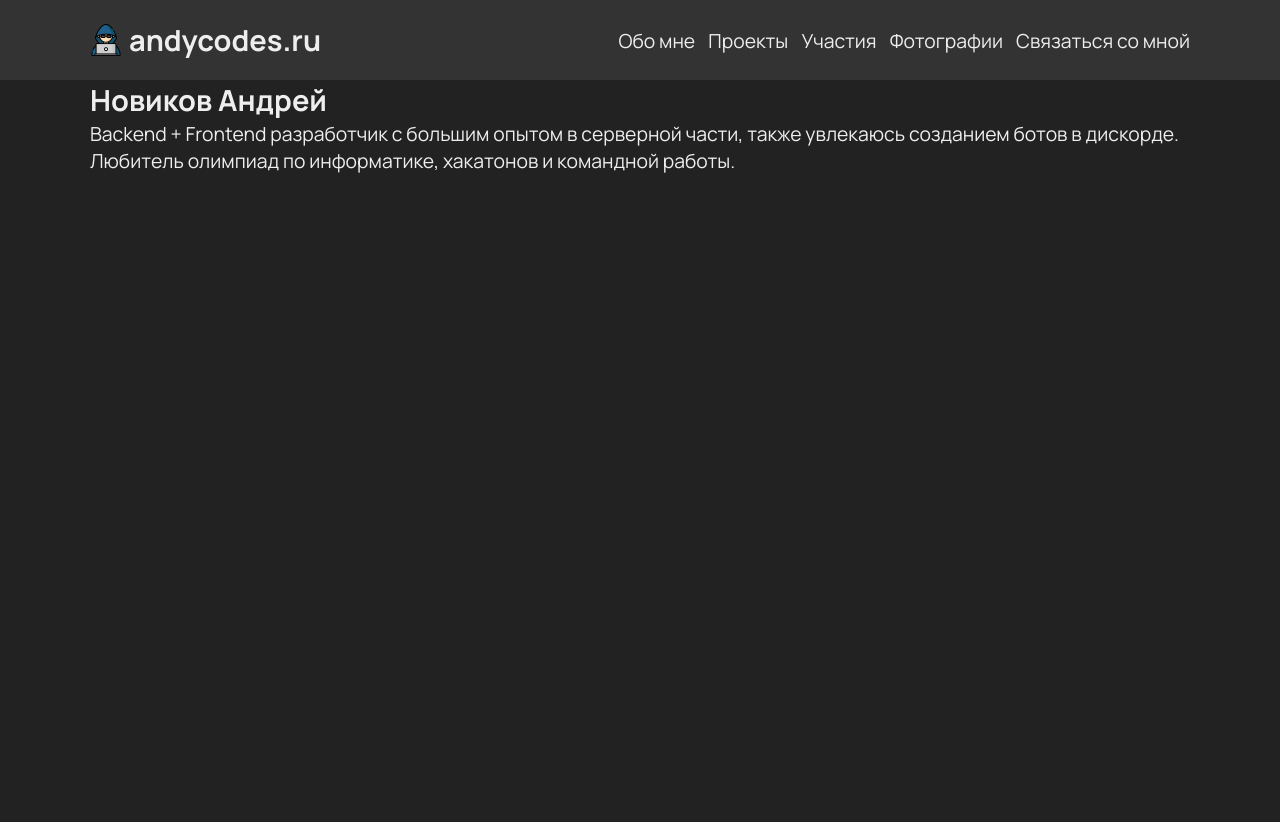
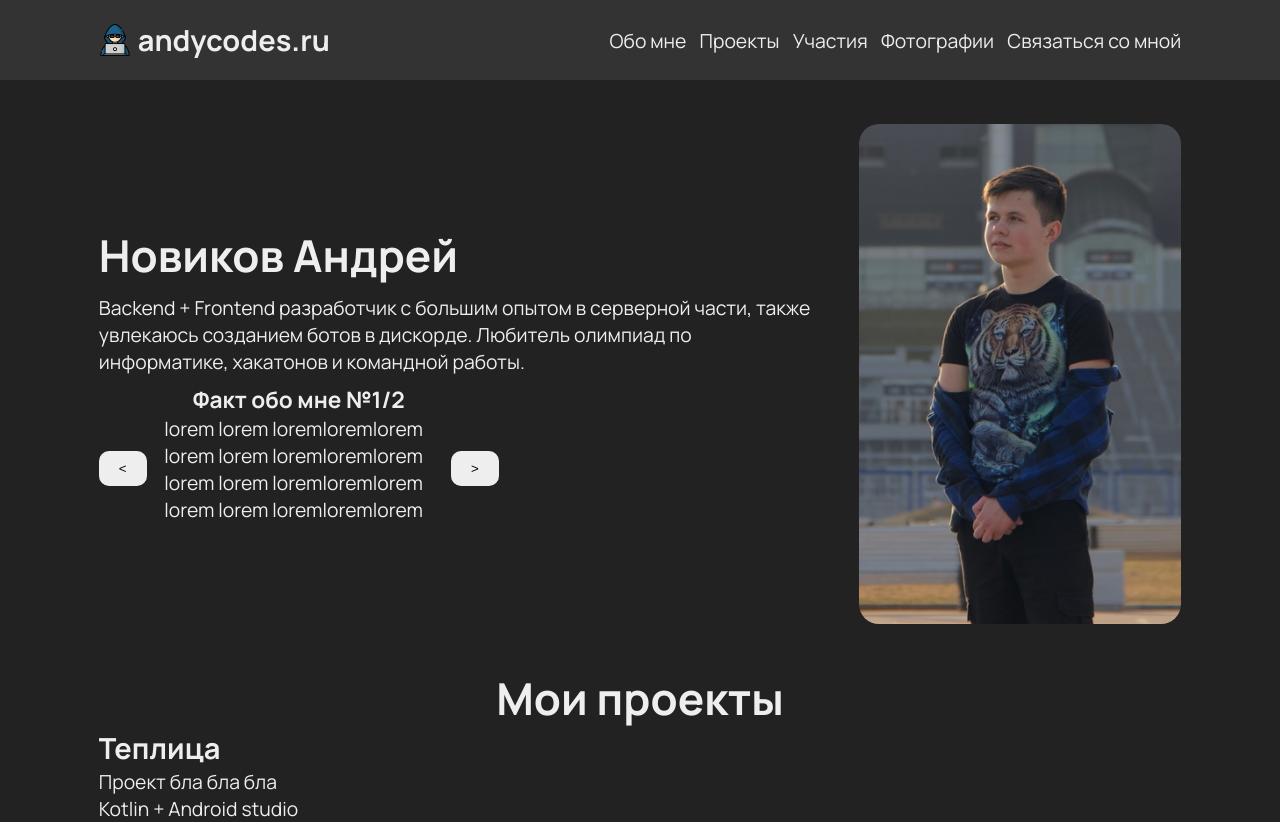
Before and after one commit to N1qro/My-portfolio-site, a Next.js app in the folder portfolio-app/: page / in a window 1280 px wide. Before the commit the page ends 800 px from the top, so only its background shows below. Built offline with nearby package versions, Linux system fonts and the light colour scheme.

Commit message:
Added fact card

```diff
--- /dev/null
+++ b/portfolio-app/app/factCard.tsx
@@ -0,0 +1,49 @@
+"use client";
+
+import { useState } from "react";
+import facts from "@/lib/facts";
+import styles from "@/styles/factCard.module.css";
+import { Button } from "@/components/button";
+
+export default function FactCard() {
+  const [currentFact, setCurrentFact] = useState<number>(() => {
+    // Need to search stackoverflow for this type of error.
+    // Need to get data from localstorage before rendering.
+    // If i fetch it like this:
+    // if (typeof localStorage === "undefined") {
+    //   return 0;
+    // }
+    // It gives hydration error because the output is different
+    // from the server render :/
+    return parseInt(localStorage.getItem("fact-index") || "0");
+  });
+
+  function incrementFactBy(amount: number) {
+    setCurrentFact((prev) => {
+      let newIndex;
+      if (prev === facts.length - 1 && amount > 0) {
+        newIndex = 0;
+      } else if (prev === 0 && amount < 0) {
+        newIndex = facts.length - 1;
+      } else {
+        newIndex = prev + amount;
+      }
+
+      localStorage.setItem("fact-index", newIndex.toString());
+      return newIndex;
+    });
+  }
+
+  return (
+    <div className={styles.card_wrapper}>
+      <h3 className="text-center">
+        Факт обо мне №{currentFact + 1}/{facts.length}
+      </h3>
+      <div className={styles.card}>
+        <Button onClick={() => incrementFactBy(-1)}>{"<"}</Button>
+        <p className={styles.fact_text}>{facts[currentFact]}</p>
+        <Button onClick={() => incrementFactBy(1)}>{">"}</Button>
+      </div>
+    </div>
+  );
+}
--- a/portfolio-app/app/page.tsx
+++ b/portfolio-app/app/page.tsx
@@ -1,14 +1,44 @@
+import FactCard from "./factCard";
+import Image from "next/image";
+import myself from "@/assets/img/me.png";
+import containerStyles from "@/styles/containers.module.css";
+import commonStyles from "@/styles/common.module.css";
+import ProjectCard from "./projectCard";
+
+const testProject = {
+  id: 1,
+  videoURI: "",
+  title: "",
+  description: "",
+  category: "",
+};
+
 export default function Home() {
   return (
     <main>
-      <section>
+      <section className={containerStyles.section_me}>
+        <article
+          className={`${containerStyles.align_vertically} flex-column-gap`}
+        >
           <h1>Новиков Андрей</h1>
           <p>
             Backend + Frontend разработчик с большим опытом в серверной части,
             также увлекаюсь созданием ботов в дискорде. Любитель олимпиад по
             информатике, хакатонов и командной работы.
           </p>
-        <div></div>
+          <FactCard />
+        </article>
+        <Image
+          className={commonStyles.thumbnail}
+          height={500}
+          quality={100}
+          src={myself}
+          alt="thumbnail"
+        />
+      </section>
+      <section className={containerStyles.section_projects}>
+        <h1 className="text-center">Мои проекты</h1>
+        <ProjectCard {...testProject} />
       </section>
     </main>
   );
--- /dev/null
+++ b/portfolio-app/app/projectCard.tsx
@@ -0,0 +1,19 @@
+interface ProjectProps {
+  id: number;
+  videoURI: string;
+  title: string;
+  description: string;
+  category: string;
+}
+
+export default function ProjectCard(props: ProjectProps) {
+  return (
+    <article>
+      <div>
+        <h2>Теплица</h2>
+        <p>Проект бла бла бла</p>
+      </div>
+      <p>Kotlin + Android studio</p>
+    </article>
+  );
+}
--- /dev/null
+++ b/portfolio-app/components/button.tsx
@@ -0,0 +1,12 @@
+import { ButtonHTMLAttributes } from "react";
+import styles from "@/styles/common.module.css";
+
+type props = React.PropsWithChildren<ButtonHTMLAttributes<HTMLButtonElement>>;
+
+export function Button({ children, className, ...props }: props) {
+  return (
+    <button className={`${className} ${styles.button}`} {...props}>
+      {children}
+    </button>
+  );
+}
--- /dev/null
+++ b/portfolio-app/lib/facts.ts
@@ -0,0 +1,6 @@
+const facts = [
+  "lorem lorem loremloremlorem lorem lorem loremloremlorem lorem lorem loremloremlorem lorem lorem loremloremlorem",
+  "Fact 2",
+]
+
+export default facts
--- /dev/null
+++ b/portfolio-app/styles/common.module.css
@@ -0,0 +1,16 @@
+.button {
+    background-color: #eee;
+    padding: 10px 20px;
+    cursor: pointer;
+
+    border: none;
+    border-radius: 10px;
+}
+
+.button:hover {
+    filter: brightness(70%);
+}
+
+.thumbnail {
+    border-radius: 20px;
+}
--- a/portfolio-app/styles/containers.module.css
+++ b/portfolio-app/styles/containers.module.css
@@ -2,4 +2,21 @@
     width: 100%;
     max-width: var(--max-width);
     margin-inline: auto;
+    padding-inline: 0.5rem;
 }
+
+.section_me {
+    display: flex;
+    justify-content: space-between;
+    gap: 2rem;
+}
+
+.align_vertically {
+    margin-block: auto;
+}
+
+@media (max-width: 700px) {
+    .section_me img {
+        display: none;
+    }
+}
--- /dev/null
+++ b/portfolio-app/styles/factCard.module.css
@@ -0,0 +1,14 @@
+.card {
+    display: flex;
+    align-items: center;
+    justify-content: space-between;
+    gap: 1rem;
+}
+
+.card_wrapper {
+    max-width: 400px;
+}
+
+.fact_text {
+    flex-grow: 0;
+}
--- a/portfolio-app/styles/globals.css
+++ b/portfolio-app/styles/globals.css
@@ -24,3 +24,21 @@ a {
   color: inherit;
   text-decoration: none;
 }
+
+h1 {
+  font-size: 2.5rem;
+}
+
+section {
+  margin-top: 2.5rem;
+}
+
+.flex-column-gap {
+  display: flex;
+  flex-direction: column;
+  gap: 0.5rem;
+}
+
+.text-center {
+  text-align: center;
+}
```
Lines whose indentation alone changed are shown as unchanged.
